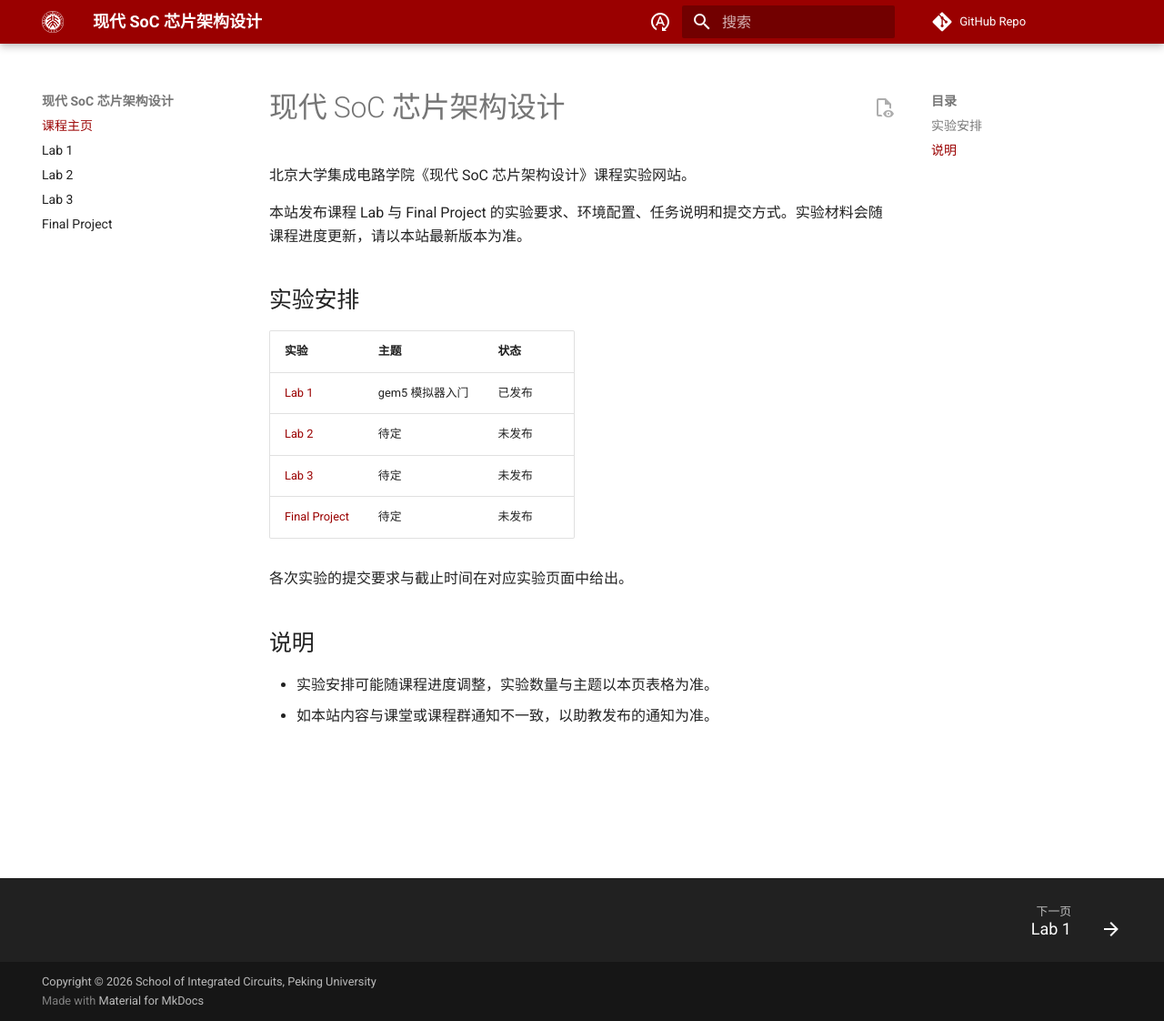
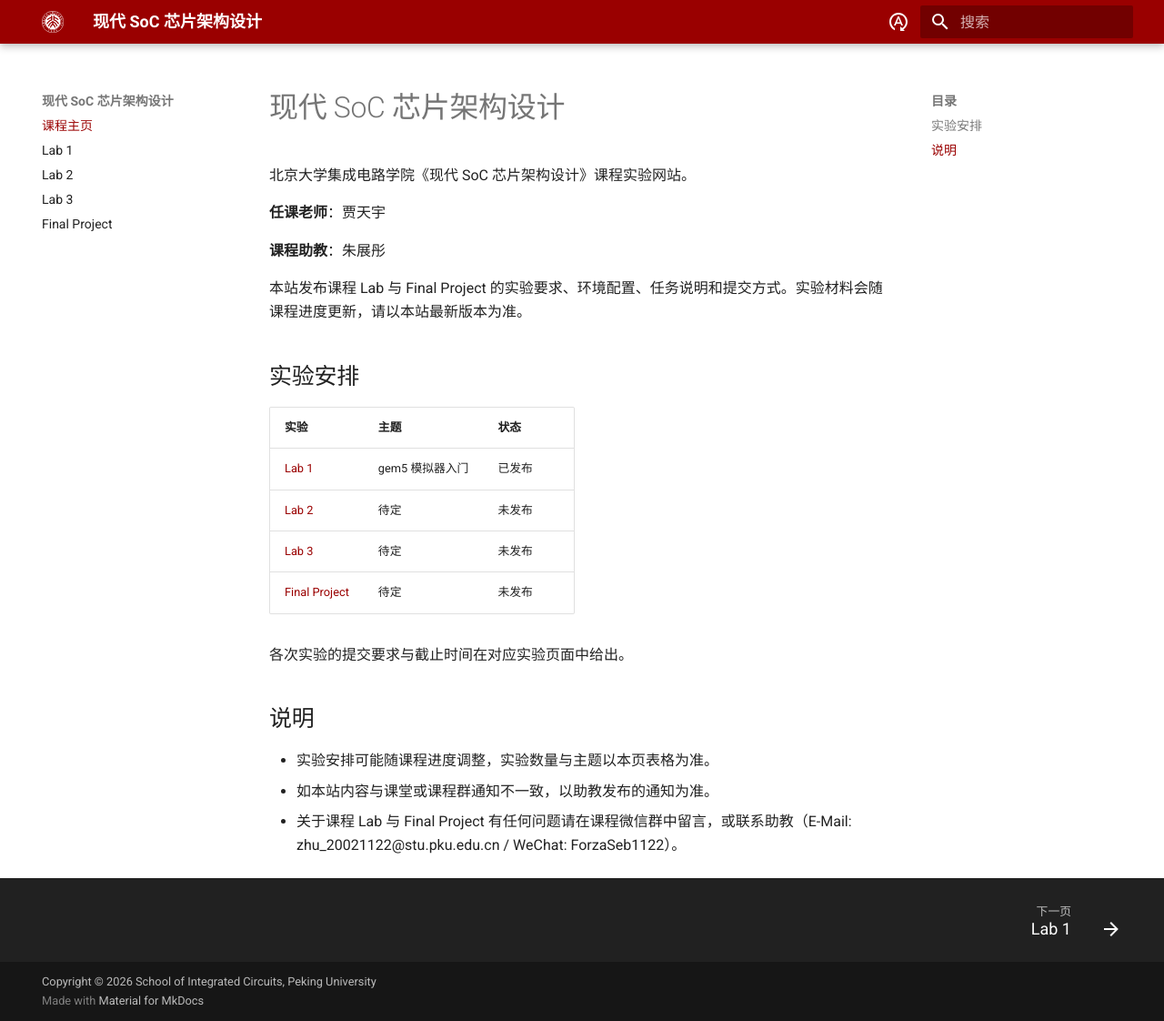
Before and after one commit to pku-pacific-lab-team/Course-Modern-SoC, an MkDocs documentation site: the page built from 2026-fall/index.md, in a window 1280 px wide and 1122 px high. Shown: the whole window at 91% size. Built offline with MkDocs 1.6.1 and Material for MkDocs 9.7.7, drawn with Linux system fonts in a browser that asks for light colours; some web fonts are replaced; comment, search, counter and statistics services are not loaded.

Commit message:
目录改名 2026-spring → 2026-fall，并移除指向 GitHub 仓库的链接
课程是秋季学期，仓库目录名从一开始就写错了。

- 2026-spring/ 整体改名为 2026-fall/（含 assets/ 全部内容）
- mkdocs.yml: docs_dir 跟着改
- README.md: 两处路径与「2026 春季课程内容」注释

同时去掉网站上一切指向 GitHub 仓库的链接：

- 老师已删掉 repo_url / repo_name
- 补删 edit_uri（「编辑此页」按钮的 GitHub 地址，留着是死配置）
- 补删主题特性 content.action.view（「查看源码」按钮）

site_url 保留——那是本站自己的规范地址，不是指向仓库的链接。

index.md 补充任课老师、课程助教署名与答疑渠道（微信群 / 邮箱 / 微信），
并清掉一处行尾空格。

Co-Authored-By: Claude Code <noreply@anthropic.com>

```diff
--- a/2026-spring/index.md
+++ b/2026-fall/index.md
@@ -1,6 +1,10 @@
 # 现代 SoC 芯片架构设计
 
 北京大学集成电路学院《现代 SoC 芯片架构设计》课程实验网站。
+
+**任课老师**：贾天宇
+
+**课程助教**：朱展彤
 
 本站发布课程 Lab 与 Final Project 的实验要求、环境配置、任务说明和提交方式。实验材料会随课程进度更新，请以本站最新版本为准。
 
@@ -19,3 +23,4 @@
 
 - 实验安排可能随课程进度调整，实验数量与主题以本页表格为准。
 - 如本站内容与课堂或课程群通知不一致，以助教发布的通知为准。
+- 关于课程 Lab 与 Final Project 有任何问题请在课程微信群中留言，或联系助教（E-Mail: zhu_20021122@stu.pku.edu.cn / WeChat: ForzaSeb1122）。
--- a/mkdocs.yml
+++ b/mkdocs.yml
@@ -4,11 +4,7 @@ site_author: PKU-PACIFIC Lab
 site_url: https://pku-pacific-lab-team.github.io/Course-Modern-SoC/
 copyright: Copyright &copy; 2026 School of Integrated Circuits, Peking University
 
-repo_url: https://github.com/pku-pacific-lab-team/Course-Modern-SoC
-repo_name: GitHub Repo
-edit_uri: edit/main/2026-spring/
-
-docs_dir: 2026-spring
+docs_dir: 2026-fall
 
 theme:
   name: material
@@ -41,7 +37,6 @@ theme:
     - navigation.footer
     - content.code.copy
     - content.code.annotate
-    - content.action.view
 
 markdown_extensions:
   - admonition
```
Also changed, not shown: README.md (+2 -2 lines), 2026-fall/assets/brand/pku_logo.png (renamed from 2026-spring/assets/brand/pku_logo.png), 2026-fall/assets/brand/pku_logo_red.png (renamed from 2026-spring/assets/brand/pku_logo_red.png), 2026-fall/assets/extra.css (renamed from 2026-spring/assets/extra.css), 2026-fall/assets/lab1/gem5-simple-system.png (renamed from 2026-spring/assets/lab1/gem5-simple-system.png), 2026-fall/assets/lab1/gem5-two-level-system.png (renamed from 2026-spring/assets/lab1/gem5-two-level-system.png), 2026-fall/assets/lab1/sieve-1.png (renamed from 2026-spring/assets/lab1/sieve-1.png), 2026-fall/assets/lab1/sieve-2.png (renamed from 2026-spring/assets/lab1/sieve-2.png), 2026-fall/assets/lab1/sieve-3.png (renamed from 2026-spring/assets/lab1/sieve-3.png), 2026-fall/assets/lab1/sieve-4.png (renamed from 2026-spring/assets/lab1/sieve-4.png), 2026-fall/assets/lab1/sieve-5.png (renamed from 2026-spring/assets/lab1/sieve-5.png), 2026-fall/final-project.md (renamed from 2026-spring/final-project.md), 2026-fall/lab-1.md (renamed from 2026-spring/lab-1.md), 2026-fall/lab-2.md (renamed from 2026-spring/lab-2.md), 1 more files, 2 other files.
